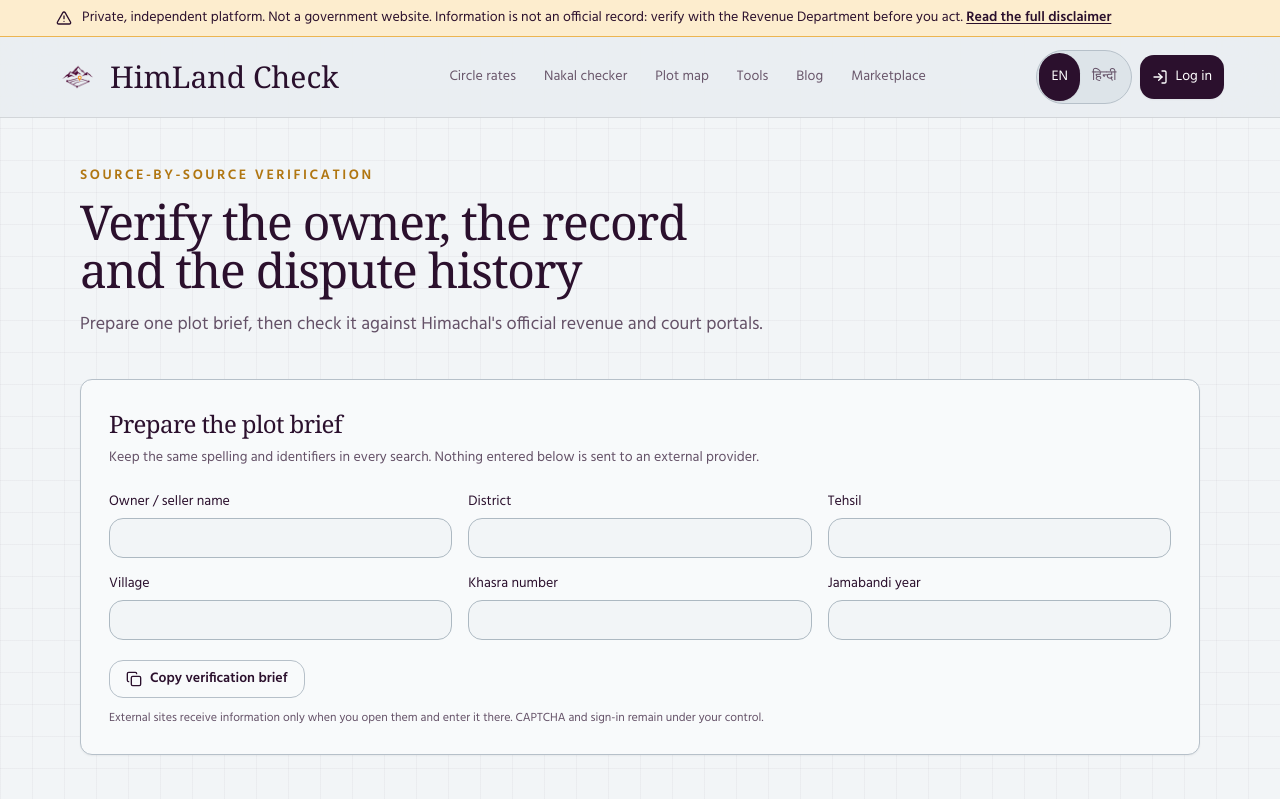
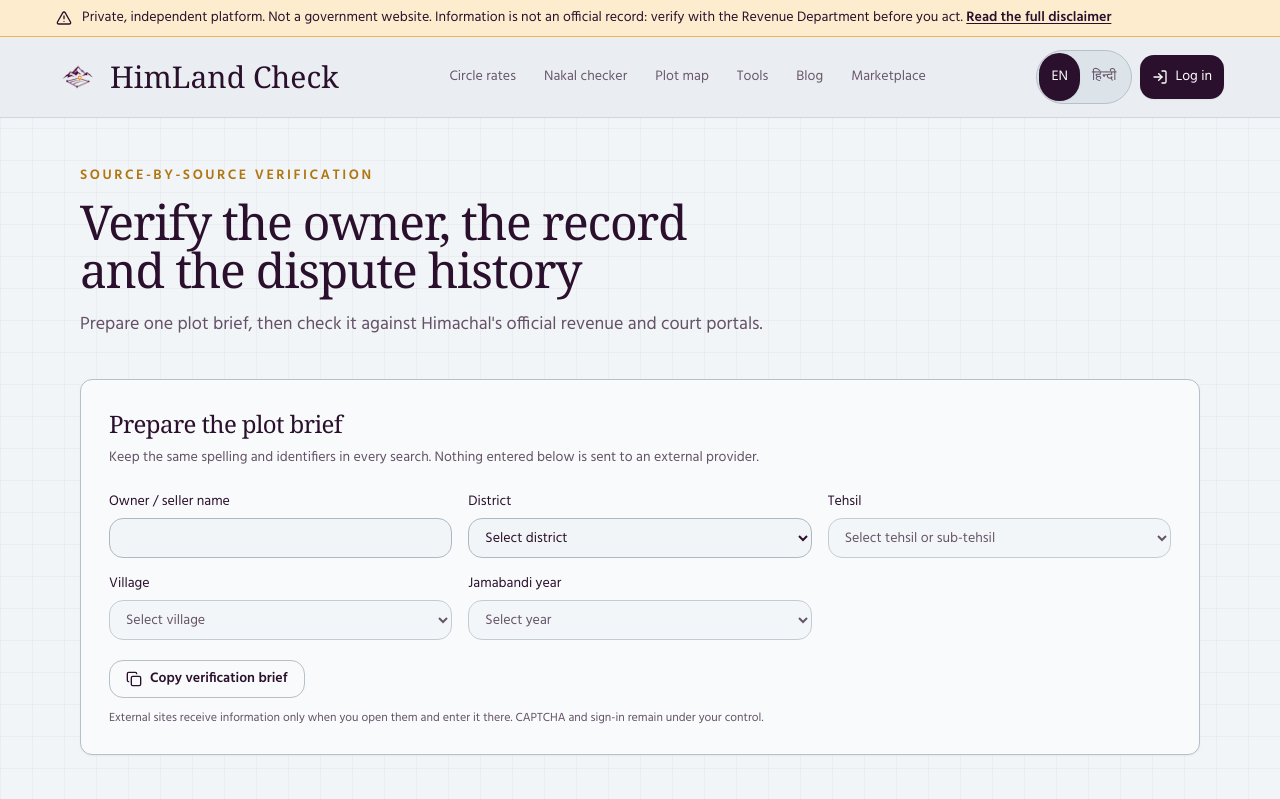
Before and after one commit to rahul300rkv/Himachal-land-records, a Next.js app: page /en/verify in a window 1280 px wide. Shown: the top 799 px of the page. Built offline with nearby package versions, Linux system fonts and the light colour scheme; no server answers.

Commit message:
feat: populate verify location fields from HimBhoomi

```diff
--- a/src/components/verification/VerificationWorkspace.tsx
+++ b/src/components/verification/VerificationWorkspace.tsx
@@ -1,9 +1,10 @@
 'use client';
 
-import { useMemo, useState } from 'react';
+import { useEffect, useMemo, useState } from 'react';
 import { Check, Copy, ExternalLink, Gavel, Landmark, UserRoundSearch } from 'lucide-react';
 import { useTranslations } from 'next-intl';
 import { LAND_SOURCES, type LandSource } from '@/lib/integrations/land-sources';
+import { loadOfficialLocations, type Option } from '@/lib/data/himbhoomi-location-options';
 
 const ICONS: Record<LandSource['id'], typeof Landmark> = {
   himbhoomi: Landmark,
@@ -19,18 +20,36 @@ export function VerificationWorkspace() {
   const [village, setVillage] = useState('');
   const [khasra, setKhasra] = useState('');
   const [year, setYear] = useState('');
+  const [districts, setDistricts] = useState<Option[]>([]);
+  const [tehsils, setTehsils] = useState<Option[]>([]);
+  const [villages, setVillages] = useState<Option[]>([]);
+  const [years, setYears] = useState<Option[]>([]);
+  const [loading, setLoading] = useState(false);
+
+  useEffect(() => { void loadOfficialLocations('districts').then(setDistricts).catch(() => setDistricts([])); }, []);
+  async function loadLevel(level: 'tehsils' | 'villages' | 'years', districtValue = district, tehsilValue = tehsil) {
+    setLoading(true);
+    try {
+      const options = await loadOfficialLocations(level, districtValue, tehsilValue, village);
+      if (level === 'tehsils') setTehsils(options);
+      if (level === 'villages') setVillages(options);
+      if (level === 'years') setYears(options);
+    } finally { setLoading(false); }
+  }
+
+  function optionLabel(options: Option[], value: string) { return options.find((option) => option.value === value)?.label || value; }
   const [copied, setCopied] = useState(false);
 
   const brief = useMemo(
     () => [
       `${t('fields.owner')}: ${owner || '—'}`,
-      `${t('fields.district')}: ${district || '—'}`,
-      `${t('fields.tehsil')}: ${tehsil || '—'}`,
-      `${t('fields.village')}: ${village || '—'}`,
+      `${t('fields.district')}: ${optionLabel(districts, district) || '—'}`,
+      `${t('fields.tehsil')}: ${optionLabel(tehsils, tehsil) || '—'}`,
+      `${t('fields.village')}: ${optionLabel(villages, village) || '—'}`,
       `${t('fields.khasra')}: ${khasra || '—'}`,
-      `${t('fields.year')}: ${year || '—'}`,
+      `${t('fields.year')}: ${optionLabel(years, year) || '—'}`,
     ].join('\n'),
-    [district, khasra, owner, t, tehsil, village, year],
+    [district, districts, khasra, owner, t, tehsil, tehsils, village, villages, year, years],
   );
 
   async function copyBrief() {
@@ -45,19 +64,14 @@ export function VerificationWorkspace() {
         <h2 className="text-2xl">{t('brief.title')}</h2>
         <p className="mt-2 text-sm text-muted-foreground">{t('brief.body')}</p>
         <div className="mt-6 grid gap-4 sm:grid-cols-2 lg:grid-cols-3">
-          {(['owner', 'district', 'tehsil', 'village', 'khasra', 'year'] as const).map((field) => {
-            const values = { owner, district, tehsil, village, khasra, year };
-            const setters = { setOwner, setDistrict, setTehsil, setVillage, setKhasra, setYear };
-            const setter = setters[`set${field[0].toUpperCase()}${field.slice(1)}` as keyof typeof setters];
+          <label className="space-y-1.5 text-sm font-medium"><span>{t('fields.owner')}</span><input value={owner} onChange={(event) => setOwner(event.target.value)} className="h-10 w-full rounded-md border border-input bg-background px-3 font-normal" autoComplete="off" /></label>
+          {[['district', district, districts, setDistrict], ['tehsil', tehsil, tehsils, setTehsil], ['village', village, villages, setVillage], ['year', year, years, setYear]].map(([field, value, options, setter]) => {
+            const typedOptions = options as Option[];
+            const fieldKey = field as 'district' | 'tehsil' | 'village' | 'year';
             return (
-              <label key={field} className="space-y-1.5 text-sm font-medium">
-                <span>{t(`fields.${field}`)}</span>
-                <input
-                  value={values[field]}
-                  onChange={(event) => setter(event.target.value)}
-                  className="h-10 w-full rounded-md border border-input bg-background px-3 font-normal"
-                  autoComplete="off"
-                />
+              <label key={fieldKey} className="space-y-1.5 text-sm font-medium">
+                <span>{t(`fields.${fieldKey}`)}</span>
+                <select value={value as string} disabled={loading || (fieldKey !== 'district' && !(fieldKey === 'tehsil' ? district : tehsil))} onChange={(event) => { const next = event.target.value; (setter as (value: string) => void)(next); if (fieldKey === 'district') { setTehsil(''); setVillage(''); setYear(''); setTehsils([]); setVillages([]); setYears([]); if (next) void loadLevel('tehsils', next); } if (fieldKey === 'tehsil') { setVillage(''); setYear(''); setVillages([]); setYears([]); if (next) void loadLevel('villages', district, next); } if (fieldKey === 'village') { setYear(''); setYears([]); if (next) void loadLevel('years', district, tehsil); } }} className="h-10 w-full rounded-md border border-input bg-background px-3 font-normal"><option value="">{t(`fields.${fieldKey}Placeholder`)}</option>{typedOptions.map((option) => <option key={option.value} value={option.value}>{option.label}</option>)}</select>
               </label>
             );
           })}
--- a/src/lib/data/himbhoomi-location-options.ts
+++ b/src/lib/data/himbhoomi-location-options.ts
@@ -2,11 +2,11 @@ export type Option = { value: string; label: string };
 
 export type LocationCodes = { district: string; tehsil: string; village: string };
 
-export async function loadOfficialLocations(level: 'districts' | 'tehsils' | 'villages', district?: string, tehsil?: string): Promise<Option[]> {
+export async function loadOfficialLocations(level: 'districts' | 'tehsils' | 'villages' | 'years', district?: string, tehsil?: string, village?: string): Promise<Option[]> {
   const response = await fetch('/api/himbhoomi', {
     method: 'POST',
     headers: { 'Content-Type': 'application/json' },
-    body: JSON.stringify({ action: level, district, tehsil }),
+    body: JSON.stringify({ action: level, district, tehsil, village }),
   });
   const data = await response.json() as { options?: Option[]; error?: string };
   if (!response.ok) throw new Error(data.error || 'HimBhoomi is unavailable');
```
Also changed, not shown: src/messages/en.json, src/messages/hi.json.
